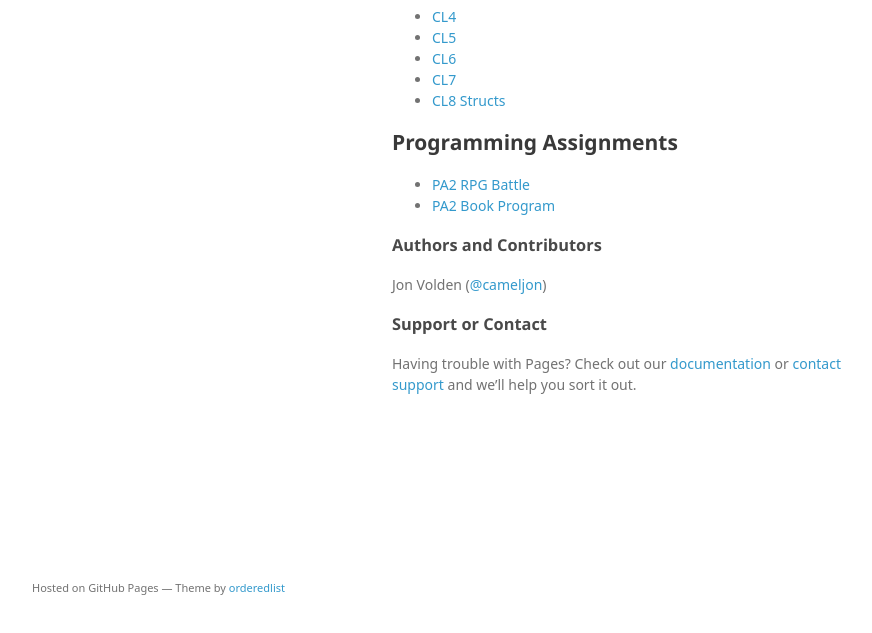
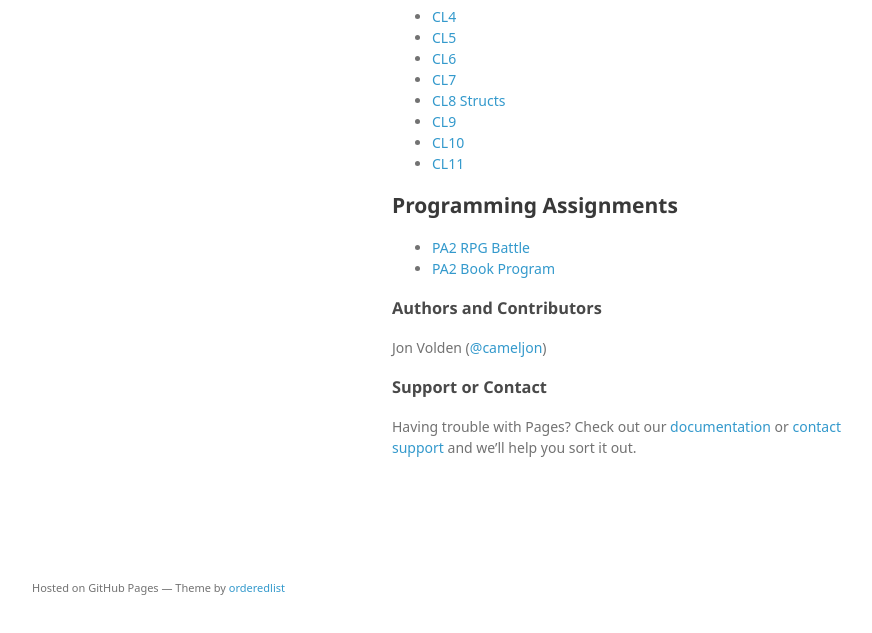
Before and after one commit to cameljon/cameljon.github.io, a plain HTML site: page index.html in a window 1280 px wide. Shown: the part 133-766 px from the top of the page, without its empty margins (178-1050 px from the left). Drawn offline with Linux system fonts and the light colour scheme; a web font is replaced by a local one.

Commit message:
Update index.html

```diff
--- a/index.html
+++ b/index.html
@@ -35,6 +35,9 @@
 <li><a href="https://github.com/cameljon/CL6">CL6</a></li>
 <li><a href="https://github.com/cameljon/CL7">CL7</a></li>
 <li><a href="https://github.com/cameljon/CL8">CL8 Structs</a></li>
+<li><a href="https://github.com/cameljon/CL9">CL9</a></li>
+<li><a href="https://github.com/cameljon/CL10">CL10</a></li>
+<li><a href="https://github.com/cameljon/CL11">CL11</a></li>
 </ul>
 
 <h2>
```
